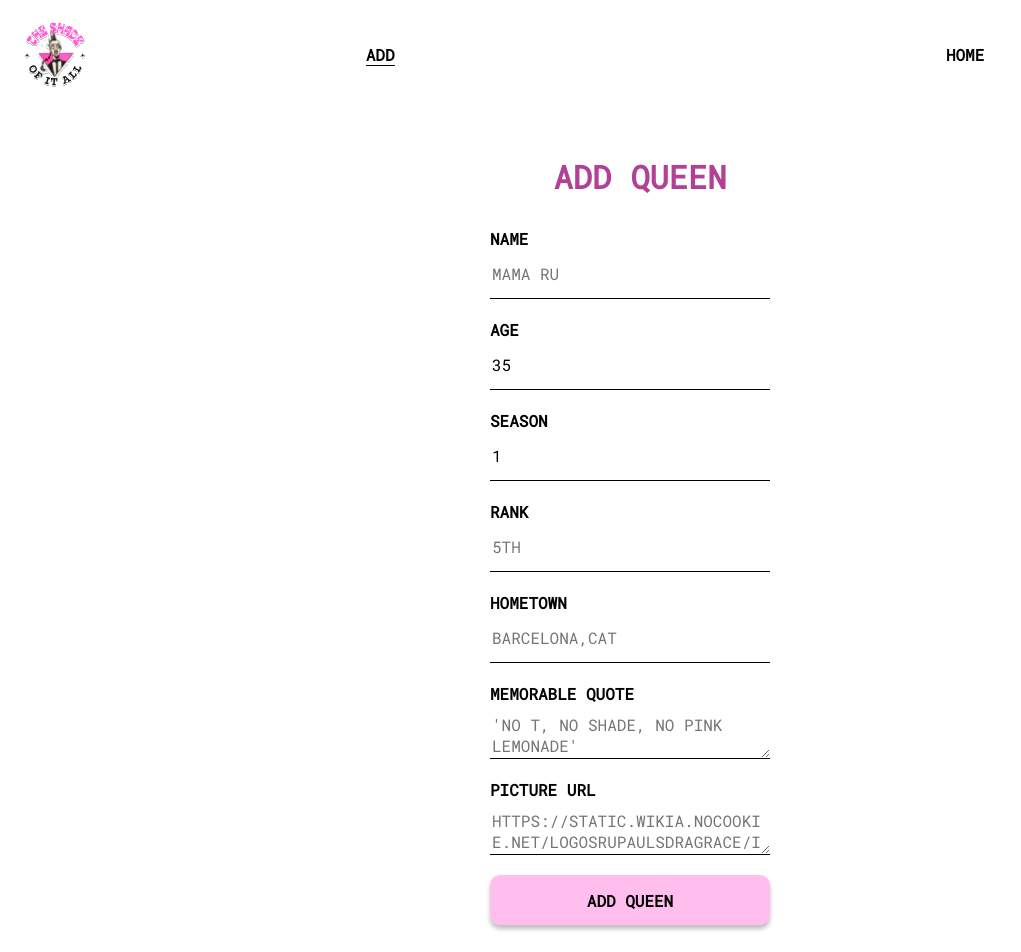
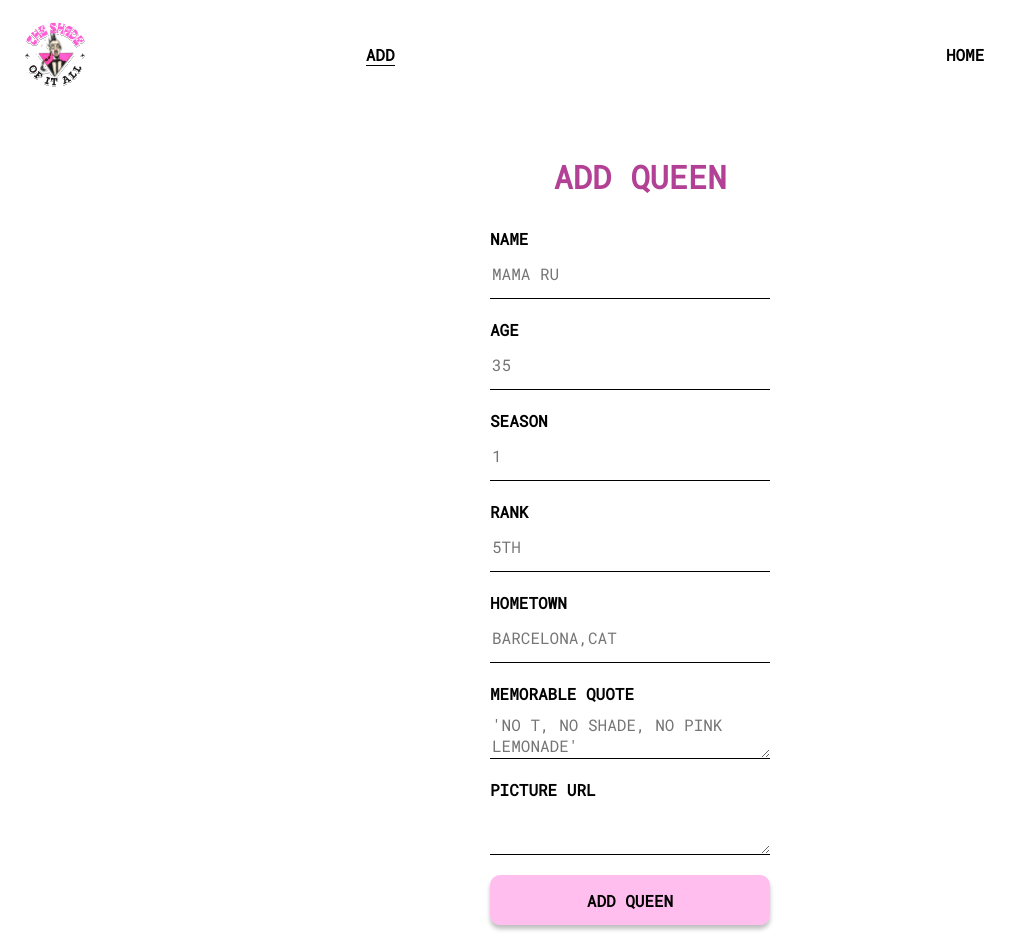
Before and after one commit to NaryLozano/the-shade-front, a React (Vite) app: page /add in a window 1280 px wide. Shown: the top 952 px of the page, without its empty margins (0-1021 px from the left). Built offline with nearby package versions, Linux system fonts and the light colour scheme.

Commit message:
Add action onSubmit to form

```diff
--- a/src/components/Form/Form.tsx
+++ b/src/components/Form/Form.tsx
@@ -5,14 +5,18 @@ import FormStyled from "./FormStyled";
 
 const formState = {
   name: "",
-  age: 35,
-  season: 1,
+  age: "",
+  season: "",
   rank: "",
   hometown: "",
   quote: "",
   pictureUrl: "",
 };
-const Form = (): React.ReactElement => {
+
+interface FormProps {
+  submitForm: () => void;
+}
+const Form = ({ submitForm }: FormProps): React.ReactElement => {
   const [formData, setFormdata] = useState(formState);
   const { buttonA11Y, buttonClassName, content } = buttonData;
 
@@ -24,8 +28,9 @@ const Form = (): React.ReactElement => {
       [event.target.id]: event.target.value,
     });
   };
+
   return (
-    <FormStyled className="formulary">
+    <FormStyled className="formulary" onSubmit={submitForm}>
       <label htmlFor="name" className="formulary">
         name
         <input
@@ -35,28 +40,31 @@ const Form = (): React.ReactElement => {
           placeholder="mama ru"
           value={formData.name}
           onChange={onChangeForm}
+          required={true}
         />
       </label>
       <label htmlFor="age" className="formulary">
         age
         <input
-          type="text"
+          type="number"
           className="formulary__input"
           id="age"
           placeholder="35"
           value={formData.age}
           onChange={onChangeForm}
+          required={true}
         />
       </label>
       <label htmlFor="season" className="formulary">
         season
         <input
           className="formulary__input"
-          type="text"
+          type="number"
           id="season"
           placeholder="1"
           value={formData.season}
           onChange={onChangeForm}
+          required={true}
         />
       </label>
       <label htmlFor="rank" className="formulary">
@@ -68,6 +76,7 @@ const Form = (): React.ReactElement => {
           placeholder="5th"
           value={formData.rank}
           onChange={onChangeForm}
+          required={true}
         />
       </label>
       <label htmlFor="hometown" className="formulary">
@@ -79,6 +88,7 @@ const Form = (): React.ReactElement => {
           placeholder="barcelona,cat"
           value={formData.hometown}
           onChange={onChangeForm}
+          required={true}
         />
       </label>
       <label htmlFor="quote" className="formulary">
@@ -89,22 +99,24 @@ const Form = (): React.ReactElement => {
           placeholder="'no t, no shade, no pink lemonade'"
           value={formData.quote}
           onChange={onChangeForm}
+          required={true}
         />
       </label>
       <label htmlFor="picture" className="formulary">
         picture url
         <textarea
           className="formulary__area"
-          id="picture"
-          placeholder="https://static.wikia.nocookie.net/logosrupaulsdragrace/images/e/e3/Ru_in_drag.jpg/revision/latest/scale-to-width-down/1000?cb=20190725062231"
+          id="pictureUrl"
           value={formData.pictureUrl}
           onChange={onChangeForm}
+          required={true}
         />
       </label>
       <Button
         buttonClassName={buttonClassName.primary.dark}
         buttonA11Y={buttonA11Y.add}
         text={content?.add}
+        actionOnClick={submitForm}
       />
     </FormStyled>
   );
--- a/src/pages/AddPage/AddPage.tsx
+++ b/src/pages/AddPage/AddPage.tsx
@@ -5,7 +5,7 @@ const AddPage = (): React.ReactElement => {
   return (
     <AddPageStyled className="add">
       <h1 className="add__title">add queen</h1>
-      <Form />
+      <Form submitForm={() => ({})} />
     </AddPageStyled>
   );
 };
```
Also changed, not shown: 1 other file (tests, documents, lock files or other folders).
